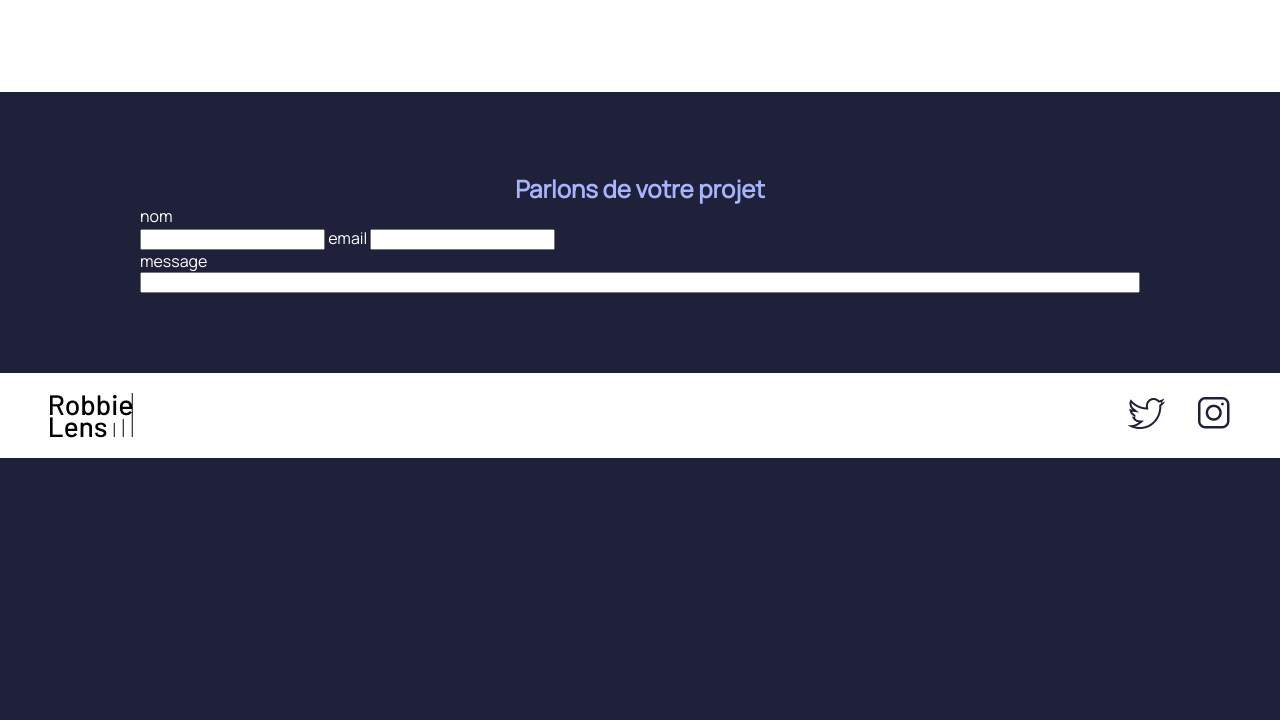
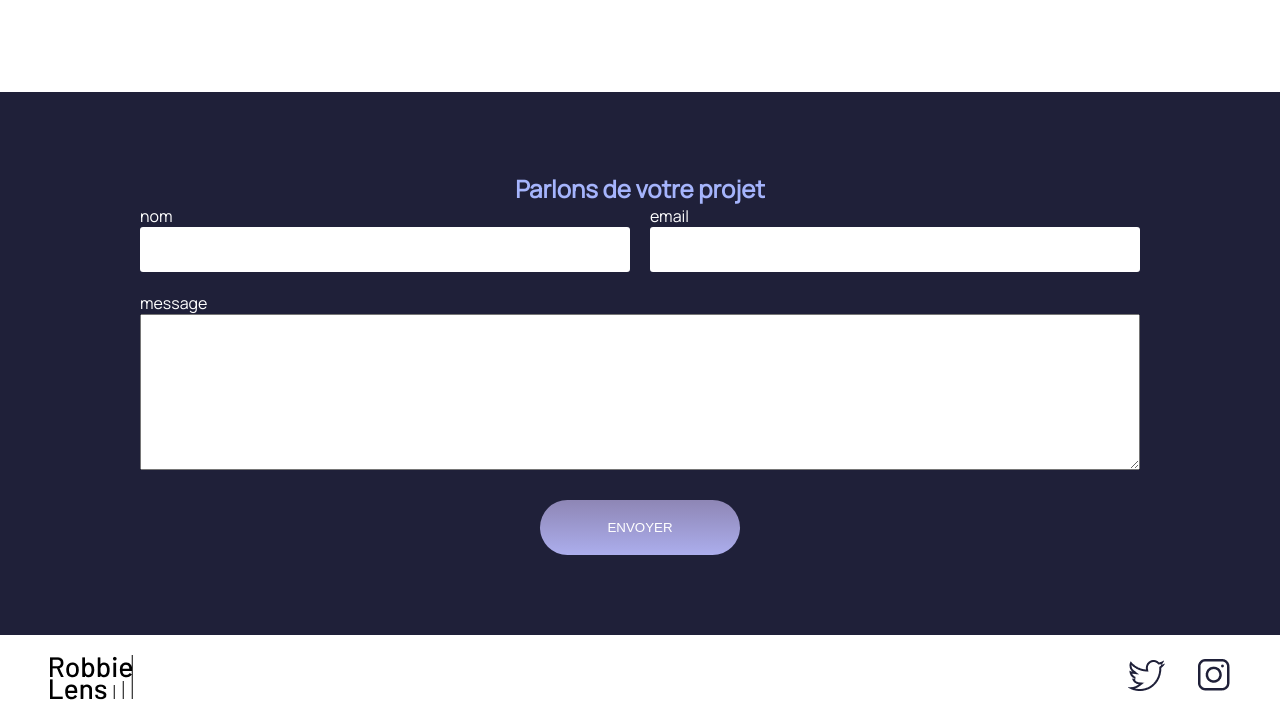
Before and after one commit to Jibldev/Formulaire, a plain HTML site: page index.html in a window 1280 px wide. Shown: the part 1503-2223 px from the top of the page. Before the commit the page ends 1961 px from the top, so only its background shows below. Drawn offline with Linux system fonts and the light colour scheme.

Commit message:
Formulaire fin

```diff
--- a/index.html
+++ b/index.html
@@ -52,15 +52,18 @@
             <h2>Parlons de votre projet</h2>
         <form method="get" action="">
                 <div class="nom-email">
+                    <div class="form-column">
             <label for="nom">nom</label>
-                </div>
-                <div class="nom-email">
-            <input type="text" name="nom" id="nom">
+            <input type="text" name="nom" id="nom" required>
+        </div>
+                <div class="form-column">
             <label for="email">email</label>
-            <input type="email" name="email" id="email">
+            <input type="email" name="email" id="email" required>
         </div>
-        <label for="text">message</label>
-            <input type="textarea" name="message" id="message">
+        </div>
+            <label for="message">message</label>
+            <textarea name="message" id="message" rows="10"></textarea>
+            <input type="submit" value="ENVOYER" class="cta">
         </form>
     </section>
     </main>
--- a/style/index.css
+++ b/style/index.css
@@ -50,17 +50,31 @@ form{
   color: white;
 }
 
-fieldset{
-  border:none;
-  width: 100%;
-  text-align: center;
-}
-
 label{
   color: white;
 }
 
 .nom-email{
+  display: flex;
   flex-direction: row;
   gap: 20px;
 }
+
+.form-column {
+  flex: 1;
+  display: flex;
+  flex-direction: column;
+  margin-bottom: 20px;
+}
+
+input{
+  padding: 15px;
+  border-radius: 3px;
+  border: none;
+}
+
+input[type= 'submit'] {
+  width: 200px;
+  margin: auto;
+  margin-top: 30px;
+}
```
